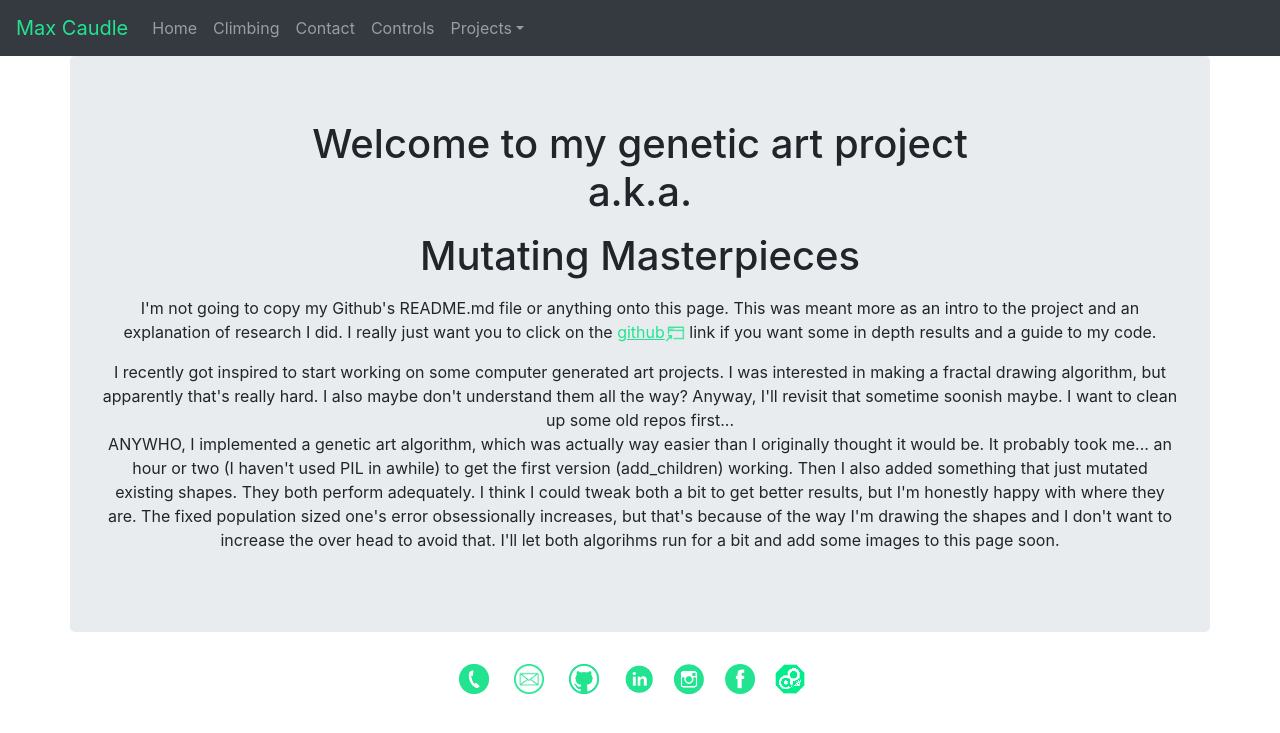
After one commit to MasonCaiby/website, a Flask app: page /genetic_art in a window 1280 px wide. The commit adds this page. Shown: the top 733 px of the page. Run offline with Flask 2, Linux system fonts and the light colour scheme; parts of the project's set-up code (start-up, migrations or seed data) failed here and were passed over; some libraries are stand-ins or nearby versions.

Commit message:
added the genetic art page.

```diff
--- a/app.py
+++ b/app.py
@@ -88,6 +88,12 @@ def compare_grades_full():
     return render_template('compare_grades_full.html')
 
 
+# a page with a description etc.
+@app.route('/genetic_art')
+def genetic_art():
+    return render_template('genetic_art.html')
+
+
 @app.route('/baking', methods=['GET', 'POST'])
 def baking():
     foods = ['Chocolate Chip Cookies', 'Garlic Bread']
--- /dev/null
+++ b/templates/genetic_art.html
@@ -0,0 +1,25 @@
+{% extends 'layout.html' %}
+{% block body %}
+<div class="jumbotron text-center">
+  <h1> Welcome to my genetic art project <p>
+    a.k.a.<p>
+    Mutating Masterpieces</h1>
+  I'm not going to copy my Github's README.md file or anything onto this page.
+  This was meant more as an intro to the project and an explanation of research
+  I did. I really just want you to click on the
+  <a href="https://github.com/MasonCaiby/idontart" target="blank">github<img class="new-window" src='static/new_window.png' title="new tab" alt="opens in new tab"></a>
+  link if you want some in depth results and a guide to my code.<p>
+<p>
+ I recently got inspired to start working on some computer generated art projects. I was interested in making a fractal
+    drawing algorithm, but apparently that's really hard. I also maybe don't understand them all the way? Anyway, I'll
+    revisit that sometime soonish maybe. I want to clean up some old repos first...<br>
+  ANYWHO, I implemented a genetic art algorithm, which was actually way easier than I originally thought it would be.
+    It probably took me... an hour or two (I haven't used PIL in awhile) to get the first version (add_children) working.
+    Then I also added something that just mutated existing shapes. They both perform adequately. I think I could tweak
+    both a bit to get better results, but I'm honestly happy with where they are. The fixed population sized one's error
+    obsessionally increases, but that's because of the way I'm drawing the shapes and I don't want to increase the over
+    head to avoid that.
+
+    I'll let both algorihms run for a bit and add some images to this page soon.
+</div>
+{% endblock %}
--- a/templates/includes/_navbar.html
+++ b/templates/includes/_navbar.html
@@ -29,12 +29,13 @@
             <a class="dropdown-item {% if  request.endpoint == "website" %}custom-active{% endif %}" href="/website" style="text-decoration: none">This Website</a>
             <a class="dropdown-item {% if  request.endpoint == "auto_app" %}custom-active{% endif %}" href="/auto_app" style="text-decoration: none">Auto App</a>
             <a class="dropdown-item {% if  request.endpoint == "compare_grades" %}custom-active{% endif %}" href="/compare_grades" style="text-decoration: none">Compare Grades</a>
+            <a class="dropdown-item {% if  request.endpoint == "compare_grades" %}custom-active{% endif %}" href="/genetic_art" style="text-decoration: none">Genetic Art</a>
           </div>
     </li>
 
-    <li class="nav-item {% if  request.endpoint == "baking" %}custom-active{% endif %}">
-      <a class="nav-link {% if  request.endpoint == "baking" %}custom-active-text{% endif %}" href="/baking" style="text-decoration: none">Baking</a>
-    </li>
+    <!--<li class="nav-item {% if  request.endpoint == "baking" %}custom-active{% endif %}">-->
+      <!--<a class="nav-link {% if  request.endpoint == "baking" %}custom-active-text{% endif %}" href="/baking" style="text-decoration: none">Baking</a>-->
+    <!--</li>-->
     </ul>
   </div>
 </nav>
```
